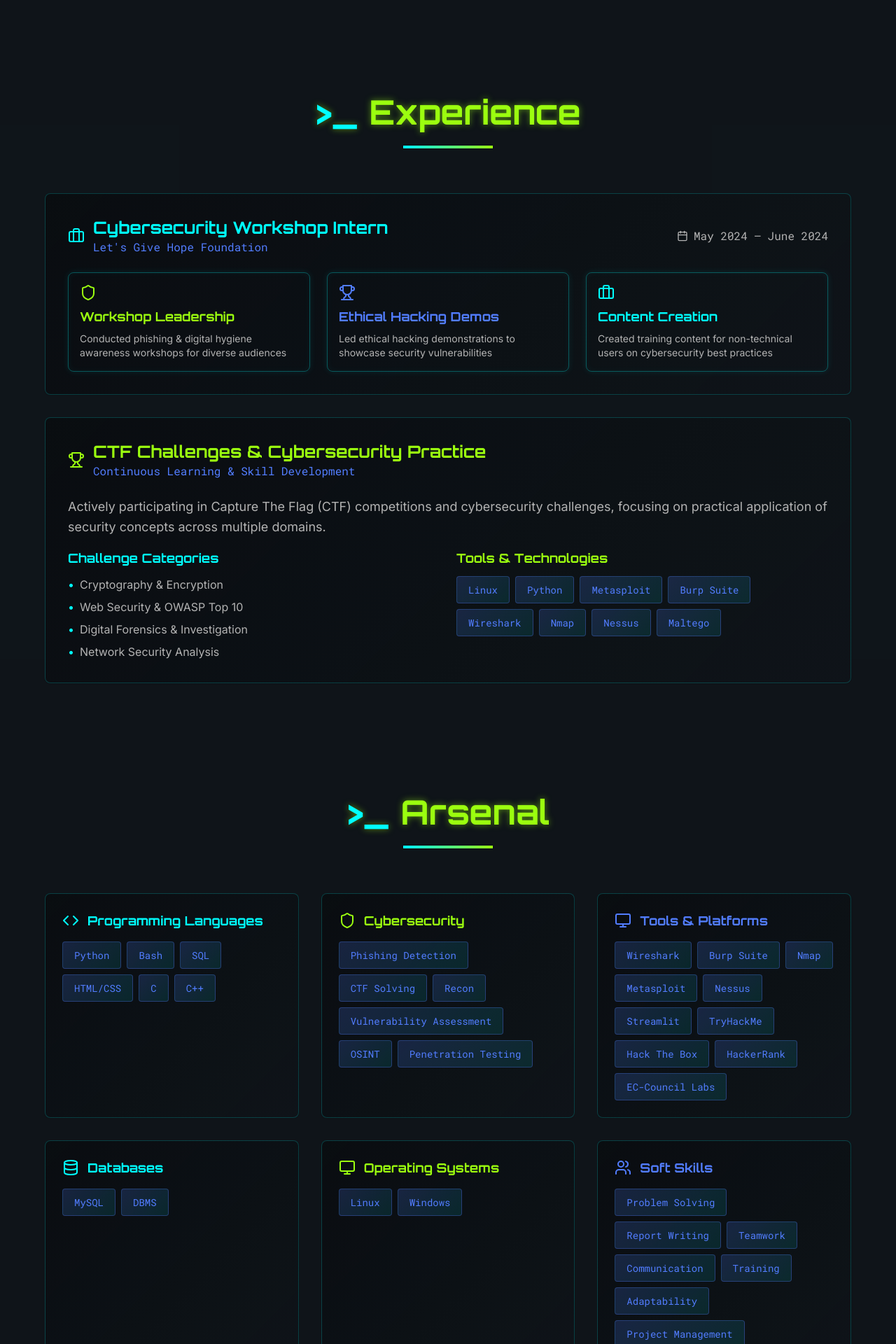
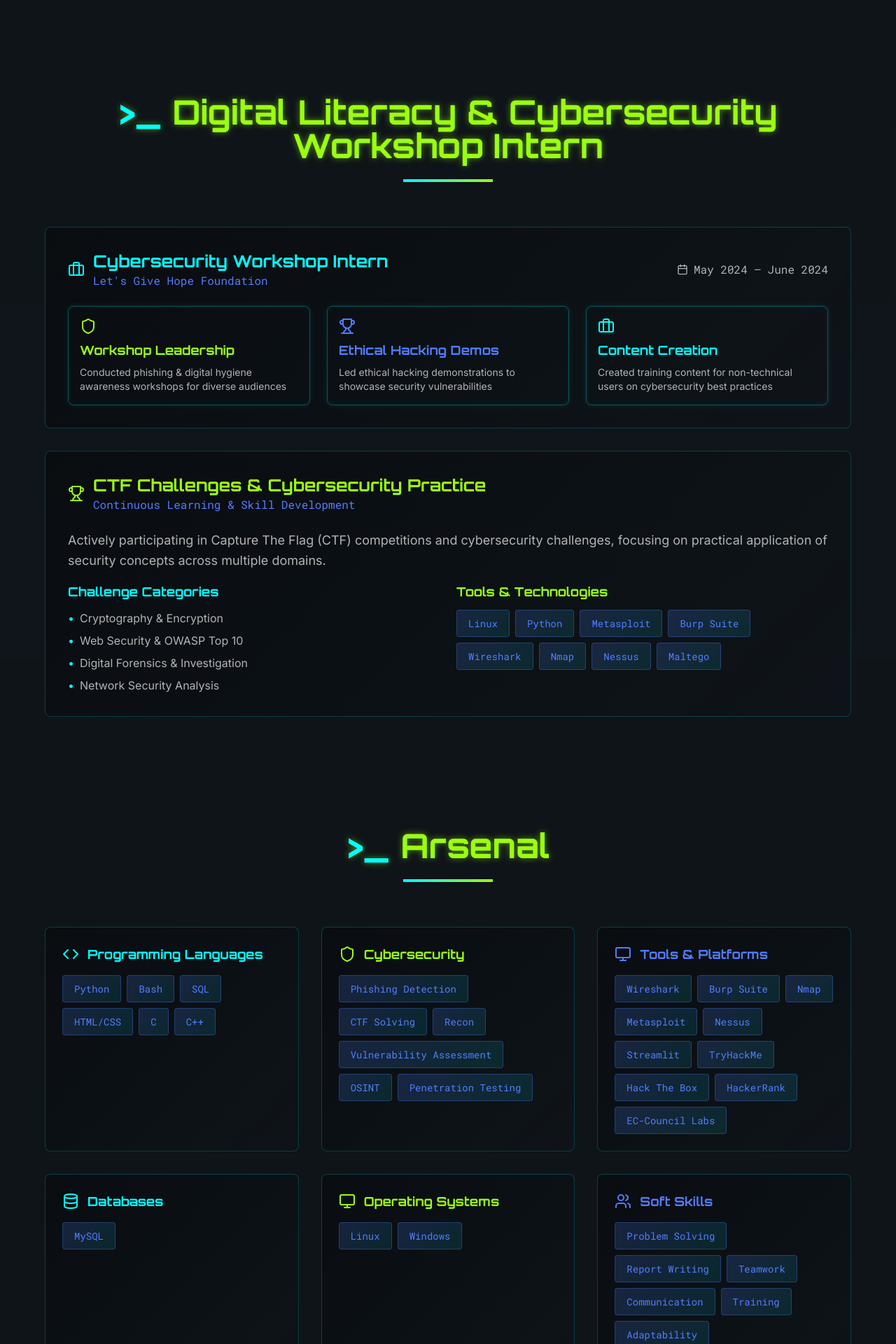
Before and after one commit to gupta09-oop/cyber-pulse-kshitij, a React (Vite) app: page / in a window 1280 px wide. Shown: the part 1600-3520 px from the top of the page at 70% size. Built offline with nearby package versions, Linux system fonts and the light colour scheme.

Commit message:
Update experience and skills
Updated the experience heading to include "Digital Literacy & Cybersecurity Workshop Intern" and removed "DBMS" from the database skills.

```diff
--- a/src/components/Experience.tsx
+++ b/src/components/Experience.tsx
@@ -8,7 +8,7 @@ export const Experience = () => {
         {/* Section Header */}
         <div className="text-center mb-16">
           <h2 className="section-header text-4xl md:text-5xl font-cyber font-bold mb-6">
-            Experience
+            Digital Literacy & Cybersecurity Workshop Intern
           </h2>
           <div className="w-32 h-1 bg-gradient-to-r from-primary to-secondary mx-auto"></div>
         </div>
--- a/src/components/Skills.tsx
+++ b/src/components/Skills.tsx
@@ -25,7 +25,7 @@ export const Skills = () => {
       title: "Databases",
       icon: Database,
       color: "text-primary",
-      skills: ["MySQL", "DBMS"]
+      skills: ["MySQL"]
     },
     {
       title: "Operating Systems",
```
